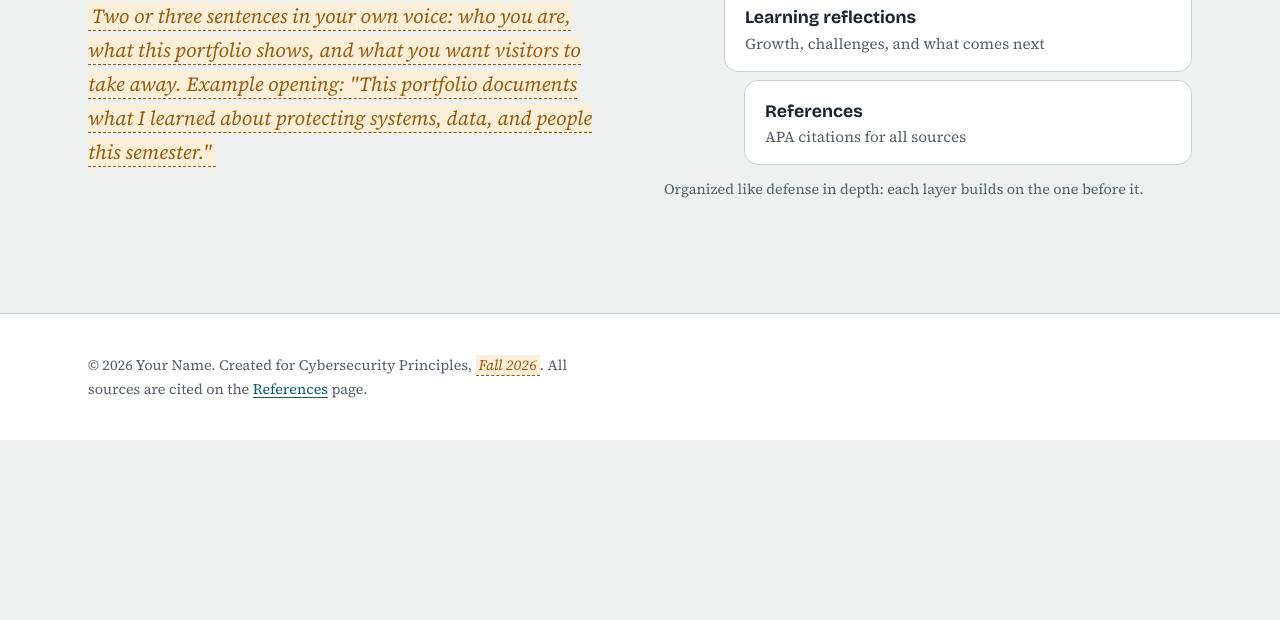
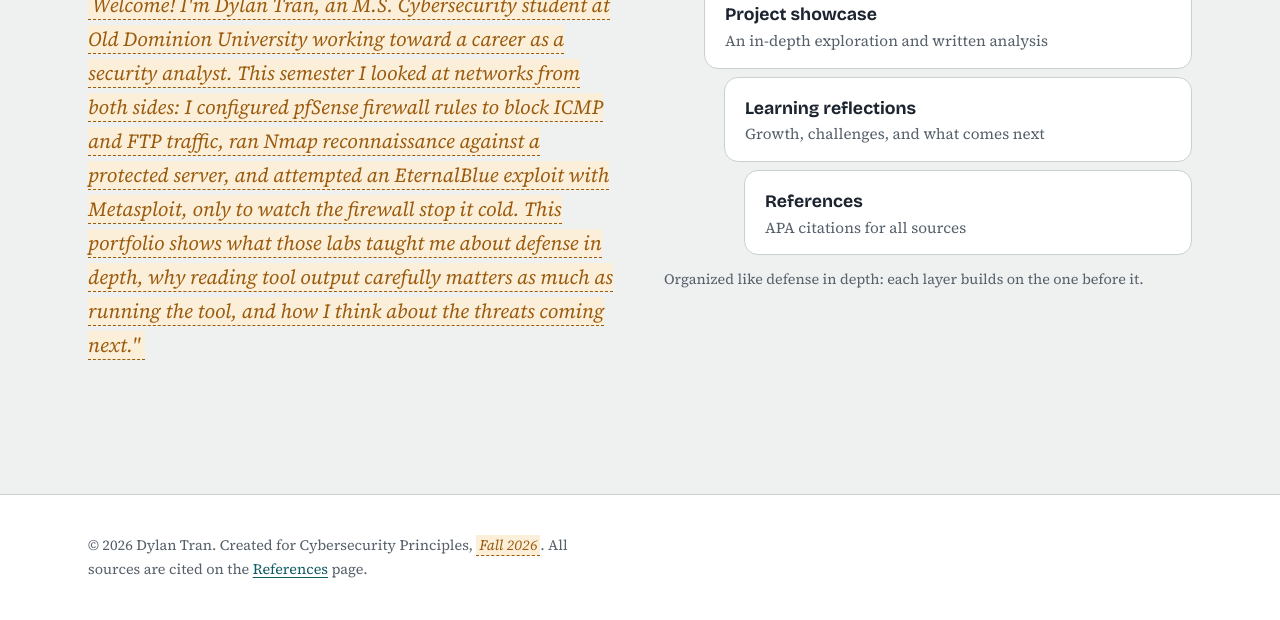
Before and after one commit to dtran002/E-Portfolio, a plain HTML site: page index.html in a window 1280 px wide. Shown: the part 412-1032 px from the top of the page. Before the commit the page ends 852 px from the top, so only its background shows below. Drawn offline with nearby package versions, Linux system fonts and the light colour scheme.

Commit message:
front page blurb

```diff
--- a/index.html
+++ b/index.html
@@ -37,7 +37,7 @@
           <p class="course-meta"><strong>Dylan Tran</strong>Cybersecurity Principles<br><span class="fill">Fall 2026</span></p>
         </div>
         <h1>Building security in layers</h1>
-        <p class="page-intro"><span class="fill">Two or three sentences in your own voice: who you are, what this portfolio shows, and what you want visitors to take away. Example opening: "This portfolio documents what I learned about protecting systems, data, and people this semester."</span></p>
+        <p class="page-intro"><span class="fill">Welcome! I'm Dylan Tran, an M.S. Cybersecurity student at Old Dominion University working toward a career as a security analyst. This semester I looked at networks from both sides: I configured pfSense firewall rules to block ICMP and FTP traffic, ran Nmap reconnaissance against a protected server, and attempted an EternalBlue exploit with Metasploit, only to watch the firewall stop it cold. This portfolio shows what those labs taught me about defense in depth, why reading tool output carefully matters as much as running the tool, and how I think about the threats coming next."</span></p>
       </div>
 
       <nav aria-label="Portfolio sections">
@@ -55,7 +55,7 @@
 
   <footer class="site-footer">
     <div class="inner">
-      <p>&copy; 2026 Your Name. Created for Cybersecurity Principles, <span class="fill">Fall 2026</span>. All sources are cited on the <a href="references.html">References</a> page.</p>
+      <p>&copy; 2026 Dylan Tran. Created for Cybersecurity Principles, <span class="fill">Fall 2026</span>. All sources are cited on the <a href="references.html">References</a> page.</p>
     </div>
   </footer>
 </body>
```
